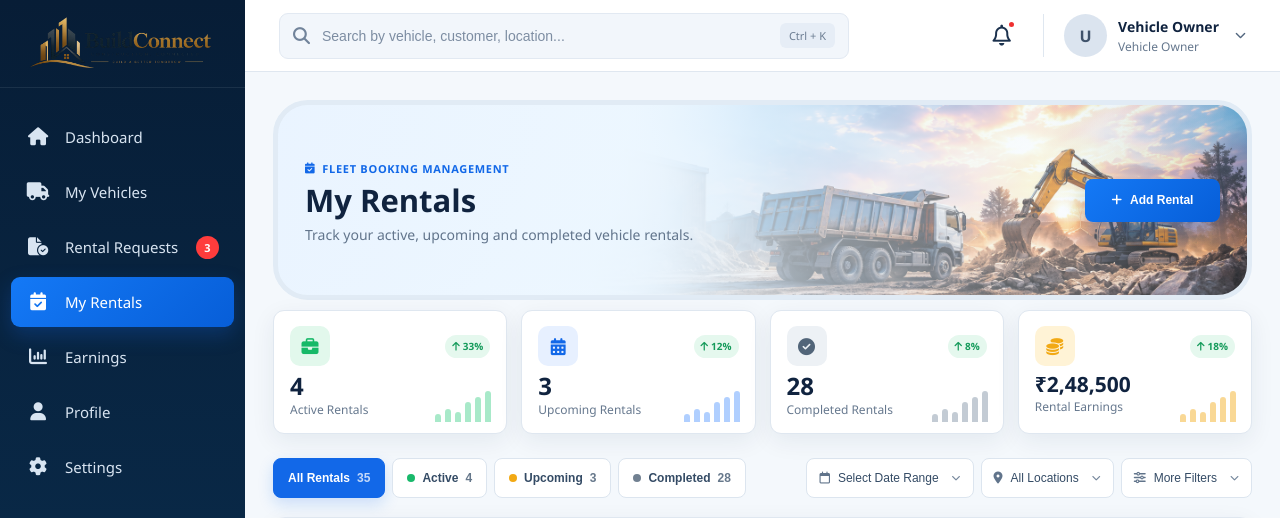
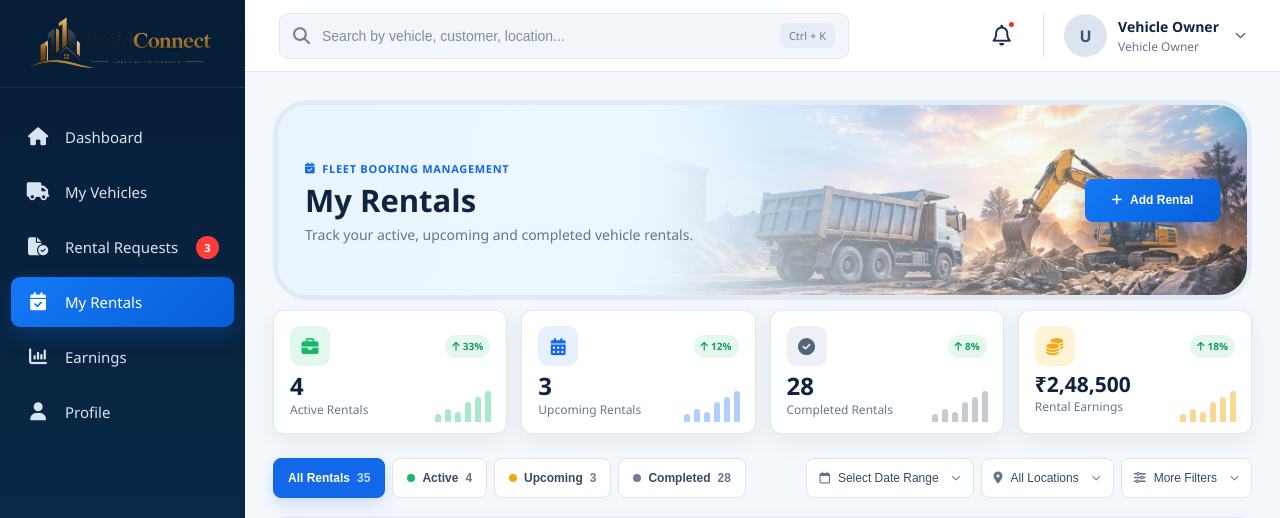
Before and after one commit to CodewithAnkitt/BuildConnect, a Django app: page /owner/rentals/ in a window 1280 px wide. Shown: the top 518 px of the page. Run offline with Django 5.2, Linux system fonts and the light colour scheme.

Commit message:
modified files and removes setting page from vehicle_owner role

```diff
--- a/core/urls.py
+++ b/core/urls.py
@@ -136,10 +136,6 @@ path(
         name="owner_profile"
     ),
 
-    path(
-        "owner/settings/",
-        views.owner_settings,
-        name="owner_settings"
-    ),
+
 
 ]
--- a/core/views.py
+++ b/core/views.py
@@ -251,13 +251,3 @@ def owner_profile(request):
             "user": request.user
         }
     )
-
-
-def owner_settings(request):
-    return render(
-        request,
-        "owner/settings.html",
-        {
-            "user": request.user
-        }
-    )
--- a/templates/owner/earnings.html
+++ b/templates/owner/earnings.html
@@ -79,10 +79,6 @@
                 <span>Profile</span>
             </a>
 
-            <a href="{% url 'owner_settings' %}">
-                <i class="bi bi-gear-fill"></i>
-                <span>Settings</span>
-            </a>
 
         </nav>
 
--- a/templates/owner/profile.html
+++ b/templates/owner/profile.html
@@ -78,10 +78,7 @@
                 <span>Profile</span>
             </a>
 
-            <a href="{% url 'owner_settings' %}">
-                <i class="bi bi-gear-fill"></i>
-                <span>Settings</span>
-            </a>
+
 
         </nav>
 
--- a/templates/owner/rentals.html
+++ b/templates/owner/rentals.html
@@ -139,16 +139,7 @@
             </a>
 
 
-            <a
-                href="{% url 'owner_settings' %}"
-                class="nav-item"
-            >
-
-                <i class="fa-solid fa-gear"></i>
-
-                <span>Settings</span>
-
-            </a>
+
 
 
         </nav>
--- a/templates/owner/vehicles.html
+++ b/templates/owner/vehicles.html
@@ -105,13 +105,7 @@
             </a>
 
 
-            <a href="{% url 'owner_settings' %}" class="nav-item">
 
-                <i class="fa-solid fa-gear"></i>
-
-                <span>Settings</span>
-
-            </a>
 
         </nav>
 
```
Also changed, not shown: templates/owner/dashboard.html (+0 -8 lines), templates/owner/rental_requests.html (+1 -10 lines).
